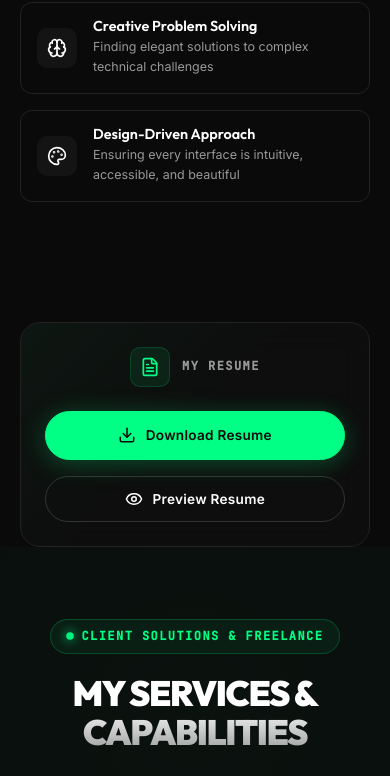
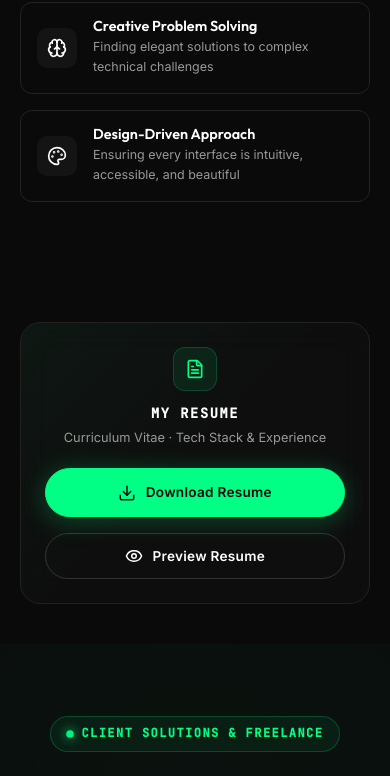
Before and after one commit to Prithwiraj731/Portfolio, a React (Vite) app: page / in a window 390 px wide. Shown: the part 2827-3603 px from the top of the page. Built offline with nearby package versions, Linux system fonts and the light colour scheme.

Commit message:
Align My Resume section as full-width banner below About grid

```diff
--- a/src/components/About.jsx
+++ b/src/components/About.jsx
@@ -27,6 +27,10 @@ export default function About() {
         scrollTrigger: { trigger: ref.current, start: 'top 75%', once: true },
         opacity: 0, y: 30, duration: 0.6, stagger: 0.12, ease: 'power3.out',
       });
+      gsap.from('.resume-section', {
+        scrollTrigger: { trigger: '.resume-section', start: 'top 85%', once: true },
+        opacity: 0, y: 30, duration: 0.6, ease: 'power3.out',
+      });
     }, ref);
     return () => ctx.revert();
   }, []);
@@ -34,6 +38,7 @@ export default function About() {
   return (
     <section className="about" id="about" ref={ref}>
       <div className="container">
+        <div className="about__grid">
           <div className="about__visual">
             <div className="about__image">
               <img src={heroImage2} alt="About visualization" style={{ width: '100%', height: '100%', objectFit: 'cover', background: 'transparent' }} />
@@ -64,14 +69,20 @@ export default function About() {
             <a href="#services" className="btn btn--light" onClick={(e) => { e.preventDefault(); document.querySelector('#services')?.scrollIntoView({ behavior: 'smooth' }); }}>
               Explore My Services
             </a>
+          </div>
+        </div>
 
-          {/* ── Resume Section ── */}
+        {/* ── Resume Section (Full-Width Row) ── */}
         <div className="resume-section">
+          <div className="resume-section__bar">
             <div className="resume-section__header">
               <div className="resume-section__icon">
                 <FileText size={20} />
               </div>
+              <div className="resume-section__meta">
                 <span className="resume-section__label">My Resume</span>
+                <span className="resume-section__sublabel">Curriculum Vitae · Tech Stack & Experience</span>
+              </div>
             </div>
             <div className="resume-section__actions">
               <a
@@ -93,6 +104,7 @@ export default function About() {
                 <span>{showPreview ? 'Hide Preview' : 'Preview Resume'}</span>
               </button>
             </div>
+          </div>
 
           <div className={`resume-preview ${showPreview ? 'resume-preview--open' : ''}`}>
             <div className="resume-preview__inner">
@@ -107,7 +119,6 @@ export default function About() {
           </div>
         </div>
       </div>
-      </div>
     </section>
   );
 }
--- a/src/index.css
+++ b/src/index.css
@@ -145,8 +145,8 @@ h1,h2,h3,h4,h5,h6{font-family:var(--font-display);line-height:1.1;font-weight:80
 }
 
 /* ===== ABOUT ===== */
-.about{background:var(--bg-dark);padding:var(--section-py) 0 0;position:relative;overflow:hidden}
-.about .container{display:grid;grid-template-columns:1fr 1fr;gap:4rem;align-items:center}
+.about{background:var(--bg-dark);padding:var(--section-py) 0;position:relative;overflow:hidden}
+.about__grid{display:grid;grid-template-columns:1fr 1fr;gap:4rem;align-items:center}
 .about__visual{position:relative}
 .about__image{width:100%;display:flex;justify-content:center;align-items:center;background:transparent}
 .about__image img{width:100%;height:auto;max-height:80vh;object-fit:contain;filter:drop-shadow(0 20px 40px rgba(0,0,0,0.4))}
@@ -164,7 +164,7 @@ h1,h2,h3,h4,h5,h6{font-family:var(--font-display);line-height:1.1;font-weight:80
 .about__feature p{font-size:.78rem;color:var(--text-muted)}
 
 @media(max-width:1024px){
-  .about .container{grid-template-columns:1fr}
+  .about__grid{grid-template-columns:1fr}
   .about__visual{max-width:450px;margin:0 auto}
   .about__content{text-align:center}
   .about__desc{margin:0 auto 2rem}
@@ -174,11 +174,11 @@ h1,h2,h3,h4,h5,h6{font-family:var(--font-display);line-height:1.1;font-weight:80
 
 /* ===== RESUME SECTION ===== */
 .resume-section{
-  margin-top:2.5rem;
-  padding:2rem;
+  margin-top:4rem;
+  padding:2rem 2.5rem;
   border:1px solid var(--border-dark);
   border-radius:var(--radius-lg);
-  background:rgba(20,20,20,0.4);
+  background:rgba(20,20,20,0.45);
   backdrop-filter:blur(16px);
   -webkit-backdrop-filter:blur(16px);
   position:relative;
@@ -197,32 +197,48 @@ h1,h2,h3,h4,h5,h6{font-family:var(--font-display);line-height:1.1;font-weight:80
   box-shadow:0 10px 40px rgba(0,0,0,0.3), 0 0 30px rgba(0,255,132,0.03);
 }
 
+.resume-section__bar{
+  display:flex;
+  align-items:center;
+  justify-content:space-between;
+  gap:1.5rem;
+  position:relative;
+  z-index:2;
+}
+
 .resume-section__header{
   display:flex;
   align-items:center;
-  gap:0.75rem;
-  margin-bottom:1.5rem;
-  position:relative;
-  z-index:2;
+  gap:1rem;
 }
 .resume-section__icon{
-  width:40px;
-  height:40px;
-  border-radius:10px;
+  width:44px;
+  height:44px;
+  border-radius:12px;
   background:rgba(0,255,132,0.08);
-  border:1px solid rgba(0,255,132,0.15);
+  border:1px solid rgba(0,255,132,0.18);
   display:flex;
   align-items:center;
   justify-content:center;
   color:var(--accent);
   flex-shrink:0;
 }
+.resume-section__meta{
+  display:flex;
+  flex-direction:column;
+  gap:0.2rem;
+}
 .resume-section__label{
   font-family:var(--font-mono);
-  font-size:0.75rem;
-  font-weight:600;
+  font-size:0.85rem;
+  font-weight:700;
   text-transform:uppercase;
   letter-spacing:0.12em;
+  color:var(--text-light);
+}
+.resume-section__sublabel{
+  font-family:var(--font-body);
+  font-size:0.8rem;
   color:var(--text-muted);
 }
 
@@ -367,21 +383,30 @@ h1,h2,h3,h4,h5,h6{font-family:var(--font-display);line-height:1.1;font-weight:80
 }
 
 /* ── Resume Section Responsive ── */
-@media(max-width:1024px){
+@media(max-width:768px){
   .resume-section{
+    padding:1.5rem;
+    margin-top:2.5rem;
+  }
+  .resume-section__bar{
+    flex-direction:column;
     text-align:center;
+    gap:1.25rem;
   }
   .resume-section__header{
-    justify-content:center;
+    flex-direction:column;
+    text-align:center;
+    gap:0.75rem;
+  }
+  .resume-section__meta{
+    align-items:center;
   }
   .resume-section__actions{
     justify-content:center;
+    width:100%;
   }
 }
 @media(max-width:480px){
-  .resume-section{
-    padding:1.5rem;
-  }
   .resume-section__actions{
     flex-direction:column;
     align-items:stretch;
```
Lines whose indentation alone changed are shown as unchanged.
